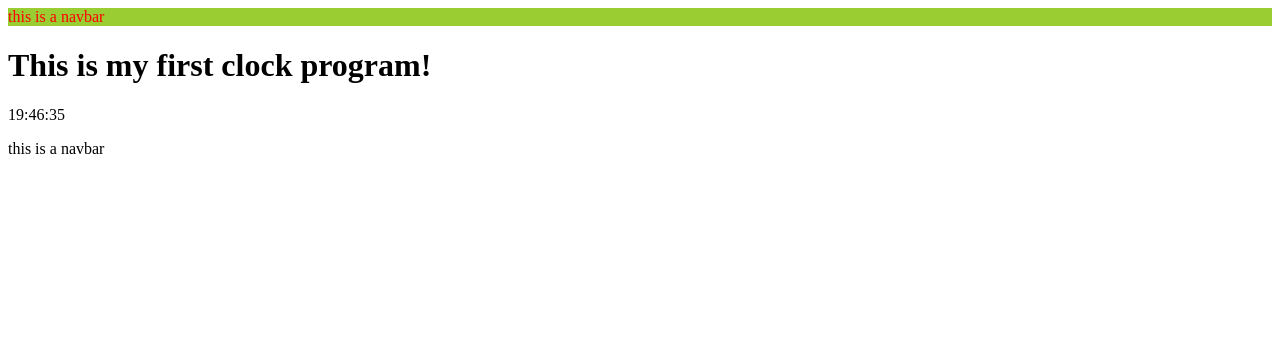
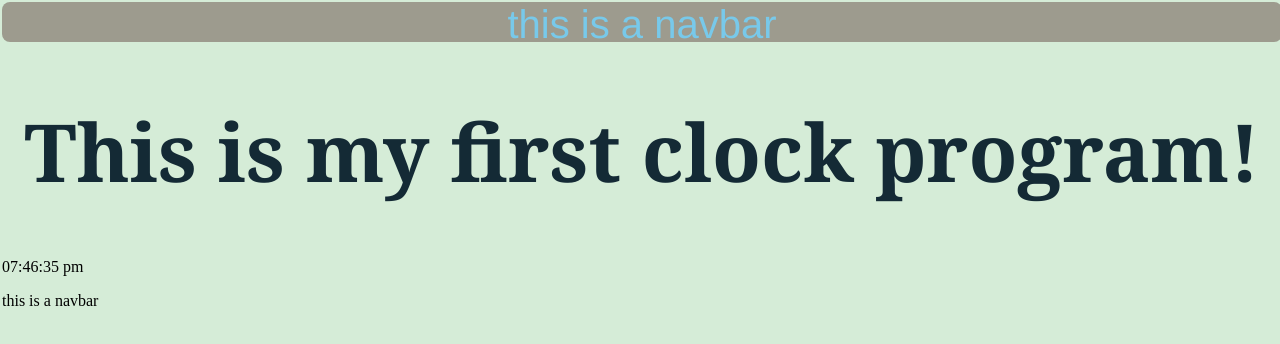
Before and after one commit to dtbradfield/personalWebsite, a plain HTML site: page clockPage/clock.html in a window 1280 px wide. Drawn offline with Linux system fonts and the light colour scheme.

Commit message:
made clock function more like a digital clock

```diff
--- a/clockPage/clock.html
+++ b/clockPage/clock.html
@@ -7,6 +7,7 @@
         <meta charset="UTF-8">
         <meta name="author" content = "DT Bradfield">
         <meta name="description" content = "This is a clock page created by DT Bradfield using HTML, CSS, Javascript, Visual Studio Code, and Git.">
+        <meta name="viewport" content="width=device-wdith, initial-scale=1.0">
     </head>
     <body>
         <header>
--- a/clockPage/clockScript.js
+++ b/clockPage/clockScript.js
@@ -23,9 +23,30 @@ const setClock = ( function() {
         let theMinutes = theDate.getMinutes();
         let theSeconds = theDate.getSeconds();
 
-        //Change clock textContent perpetually
-
-        clockDiv.textContent = `${theHours}:${theMinutes}:${theSeconds}`;
-
+        //Add 'am' or 'pm' and convert from 24hr time to 12hr time. also add 0 before single digit units.
+        if ( theHours < 12 ) {
+            if ( theHours.toString().length === 1 ) {
+                theHours = `0${theHours}`;
+            };
+            if ( theMinutes.toString().length === 1 ) {
+                theMinutes = `0${theMinutes}`;
+            };
+            if ( theSeconds.toString().length === 1 ) {
+                theSeconds = `0${theSeconds}`;
+            };
+            clockDiv.textContent = `${theHours}:${theMinutes}:${theSeconds} am`
+        }   else {
+                theHours = theHours - 12;
+                if ( theHours.toString().length === 1 ) {
+                    theHours = `0${theHours}`;
+                };
+                if ( theMinutes.toString().length === 1 ) {
+                    theMinutes = `0${theMinutes}`;
+                };
+                if ( theSeconds.toString().length === 1 ) {
+                    theSeconds = `0${theSeconds}`;
+                };
+                clockDiv.textContent = `${theHours}:${theMinutes}:${theSeconds} pm`
+            };
     }, 1000 );
 }());
--- a/clockPage/clockStyle.css
+++ b/clockPage/clockStyle.css
@@ -1,4 +1,26 @@
+html, body {
+    height: 100%;
+    width: 100%;
+    margin: 0px;
+    padding: 1px;
+    background-color: #d5ecd7;
+}
+
 #mainNavBar {
-    color: red;
-    background-color: yellowgreen;
+    text-align: center;
+    font-family: Helvetica;
+    font-size: 40px;
+    color: #78c9ea;
+    background-color: #9d9b8e;
+    width: 100%;
+    height: 40px;
+    border-radius: 8px;
 }
+
+h1 {
+    text-align: center;
+
+    font-family: Cambria;
+    font-size: 80px;
+    color: #142a35;
+}
```
